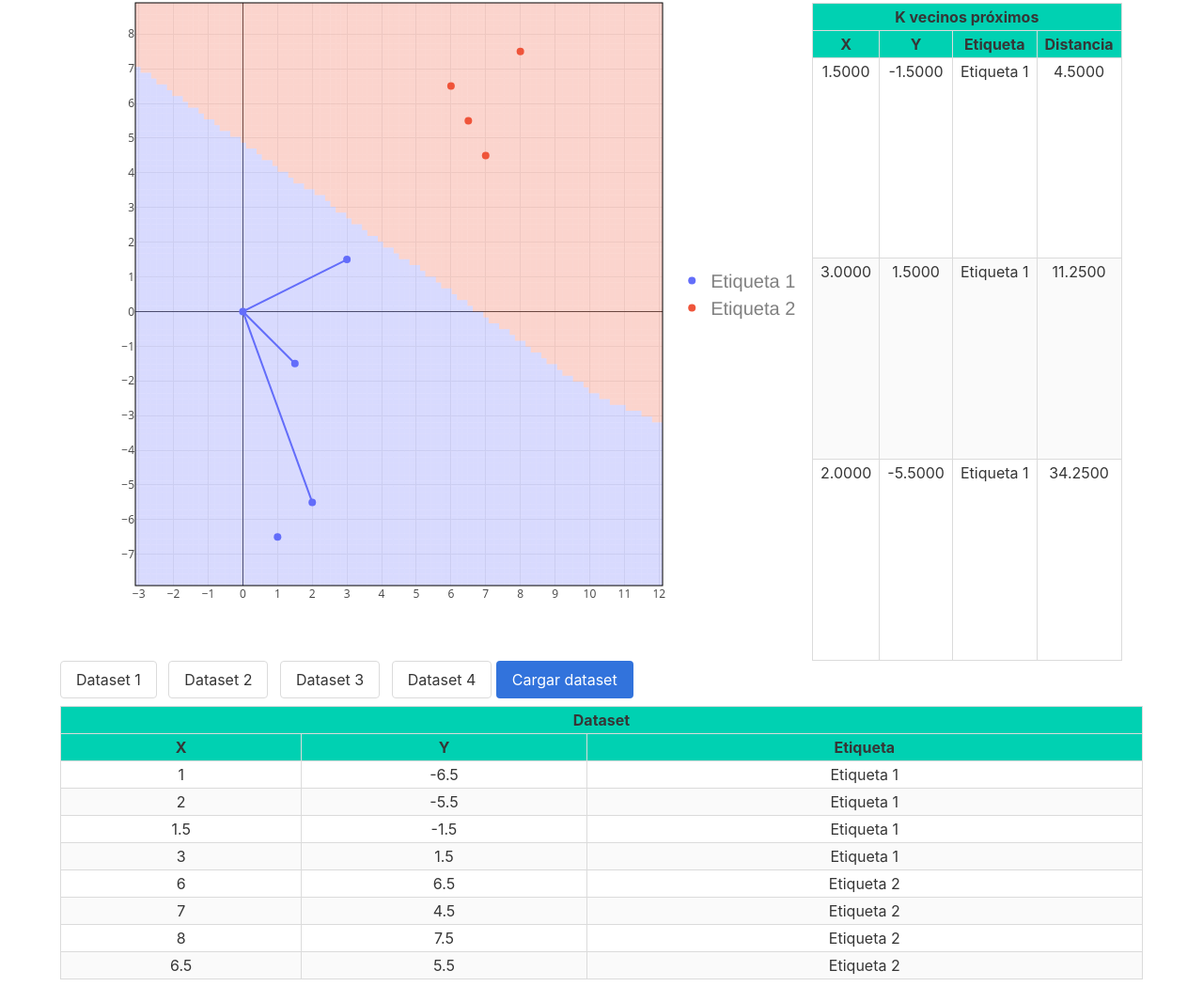
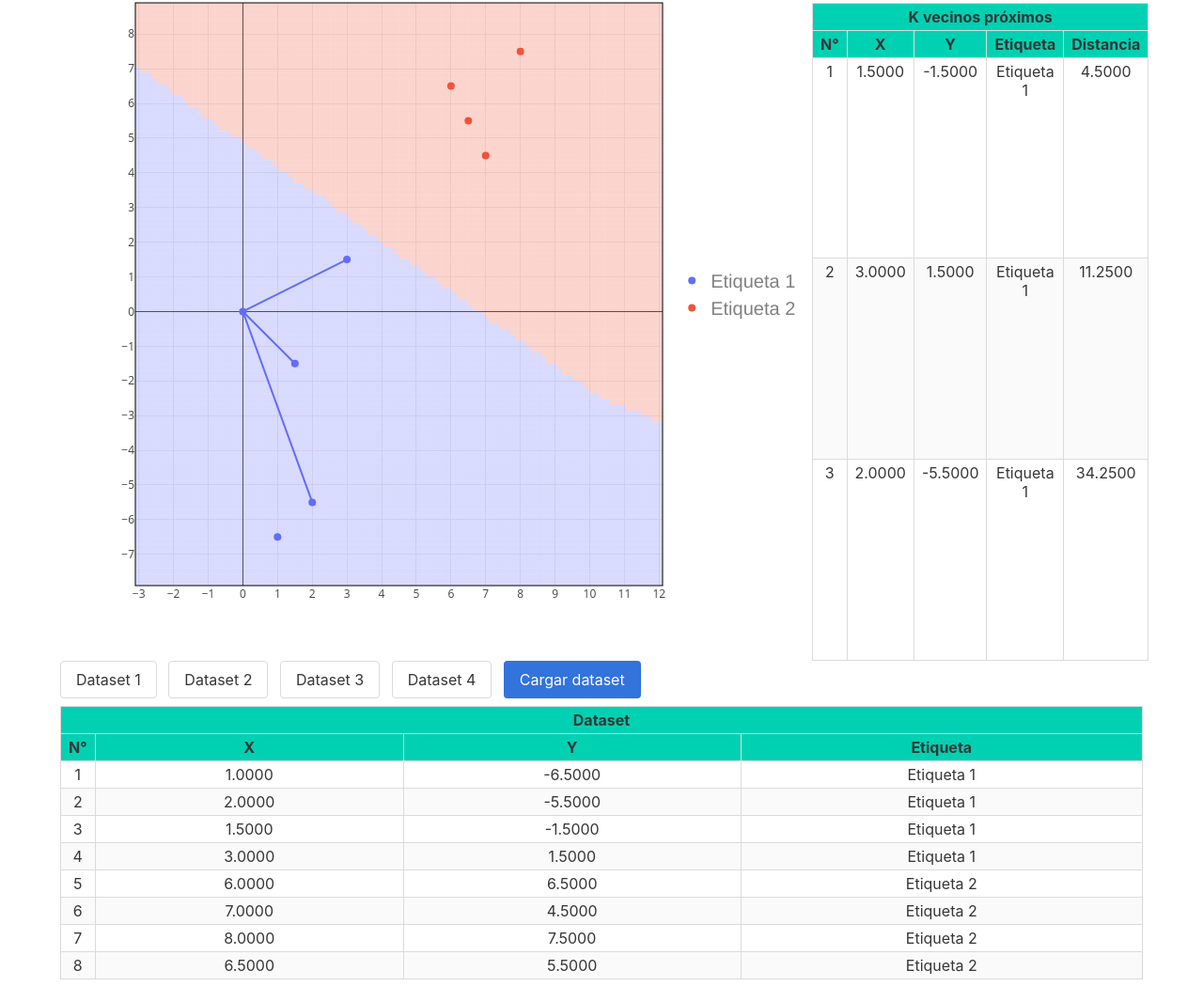
Before and after one commit to ianvaernet/IA-TPI, a plain HTML site: page index.html in a window 1280 px wide. Shown: the part 334-1400 px from the top of the page at 94% size. Drawn offline with nearby package versions, Linux system fonts and the light colour scheme.

Commit message:
refactor tables to be object oriented

```diff
--- a/dataset.js
+++ b/dataset.js
@@ -1,7 +1,7 @@
 class Dataset {
-  constructor(plot, tables, main, canvas) {
+  constructor(plot, datasetTable, main, canvas) {
     this.plot = plot;
-    this.tables = tables;
+    this.datasetTable = datasetTable;
     this.main = main;
     this.canvas = canvas;
     this.addDatasetButton = document.getElementById('add-dataset-button');
@@ -20,7 +20,7 @@ class Dataset {
     trainingData.forEach((d) => (labels.includes(d.label) ? {} : labels.push(d.label)));
     this.plot.setPlotLabels(labels);
     this.plot.updateTrainingDataToPlot(trainingData);
-    this.tables.updateDatasetTable(trainingData);
+    this.datasetTable.updateTable(trainingData);
     this.main.updateKNN(trainingData, { x: 0, y: 0 }, k);
     this.canvas.updateCanvas(trainingData, k);
   }
--- a/index.html
+++ b/index.html
@@ -65,12 +65,16 @@
         <canvas id="canvas" width="800px" height="800px"></canvas>
         <div id="chart"></div>
         <!-- Display the k nearest neighbours -->
-        <table class="table is-bordered is-striped is-narrow is-hoverable has-text-centered" id="knn-table">
+        <table
+          class="table is-bordered is-striped is-narrow is-hoverable has-text-centered"
+          id="knn-table"
+        >
           <thead class="has-background-primary has-text-white">
             <tr>
-              <th colspan="4">K vecinos próximos</th>
+              <th colspan="5">K vecinos próximos</th>
             </tr>
             <tr>
+              <th width="1%">N°</th>
               <th>X</th>
               <th>Y</th>
               <th>Etiqueta</th>
@@ -100,13 +104,20 @@
           Dataset 3
         </button>
         <button
-          class="button"
+          class="button mr-2"
           onclick="main.dataset.loadDatasetFromURL('datasets/dataset04.csv', main.k.getK())"
         >
           Dataset 4
         </button>
-        <button class="button is-link" id="add-dataset-button">Cargar dataset</button>
-        <input id="file-input" type="file" accept=".csv, .txt" style="display: none" />
+        <button class="button is-link" id="add-dataset-button">
+          Cargar dataset
+        </button>
+        <input
+          id="file-input"
+          type="file"
+          accept=".csv, .txt"
+          style="display: none"
+        />
       </div>
       <div>
         <!-- Display the dataset currently on the plot -->
@@ -115,15 +126,16 @@
         >
           <thead class="has-background-primary has-text-white">
             <tr>
-              <th colspan="3">Dataset</th>
+              <th colspan="4">Dataset</th>
             </tr>
             <tr>
+              <th width="1%">N°</th>
               <th>X</th>
               <th>Y</th>
               <th>Etiqueta</th>
             </tr>
           </thead>
-          <tbody id="table-body"></tbody>
+          <tbody id="dataset-table-body"></tbody>
         </table>
       </div>
     </div>
--- a/main.js
+++ b/main.js
@@ -8,9 +8,11 @@
 class Main {
   constructor() {
     this.plot = new Plot();
-    this.tables = new Tables();
+    const floatParser = v => parseFloat(v).toFixed(4);
+    this.datasetTable = new Table('dataset-table-body', ["x", "y", "label"], { x: floatParser, y: floatParser });
+    this.knnTable = new Table('knn-table-body', ["x", "y", "label", "distance"], { x: floatParser, y: floatParser, distance: floatParser });
     this.canvas = new Canvas(this, this.plot);
-    this.dataset = new Dataset(this.plot, this.tables, this, this.canvas);
+    this.dataset = new Dataset(this.plot, this.datasetTable, this, this.canvas);
     this.k = new K(this, this.canvas, this.dataset);
     this.events = new Events(this, this.plot, this.dataset, this.k, this.canvas);
     this.dataset.updateTrainingData(
@@ -88,7 +90,7 @@ class Main {
   updateKNN(trainingData, newInstance, k) {
     const { P, d } = this.knn(trainingData, newInstance, k);
     this.plot.updatePlot(P, d, k);
-    this.tables.updateKnnTable(P, k);
+    this.knnTable.updateTable(P.splice(0, k));
   }
 }
 
--- a/table.js
+++ b/table.js
@@ -1,10 +1,8 @@
-const datasetTableBodyId = 'table-body';
-const knnTableBodyId = 'knn-table-body';
-
-class Tables {
-  constructor() {
-    this.datasetTableBody = document.getElementById(datasetTableBodyId);
-    this.knnTableBody = document.getElementById(knnTableBodyId);
+class Table {
+  constructor(bodyId, columns = [], parsers = {}) {
+    this.tableBody = document.getElementById(bodyId);
+    this.columns = columns;
+    this.parsers = parsers;
   }
 
   removeAllChildNodes(parent) {
@@ -19,28 +17,15 @@ class Tables {
     tr.appendChild(td);
   }
 
-  updateDatasetTable(data) {
-    this.removeAllChildNodes(this.datasetTableBody);
-    data.forEach((d) => {
+  updateTable(rows) {
+    this.removeAllChildNodes(this.tableBody);
+    rows.forEach((row, index) => {
       const tr = document.createElement('tr');
-      this.addTableData(tr, d.x);
-      this.addTableData(tr, d.y);
-      this.addTableData(tr, d.label);
-      this.datasetTableBody.appendChild(tr);
+      this.addTableData(tr, index + 1);
+      this.columns.forEach(column => {
+        this.addTableData(tr, this.parsers[column] ? this.parsers[column](row[column]) : row[column]);
+        this.tableBody.appendChild(tr);
+      });
     });
   }
-
-  updateKnnTable(orderedTrainingDataWithDistances, k) {
-    this.removeAllChildNodes(this.knnTableBody);
-    const max = orderedTrainingDataWithDistances.length < k ? orderedTrainingDataWithDistances.length : k;
-    for (let i = 0; i < max; i++) {
-      const data = orderedTrainingDataWithDistances[i];
-      const tr = document.createElement('tr');
-      this.addTableData(tr, data.x.toFixed(4));
-      this.addTableData(tr, data.y.toFixed(4));
-      this.addTableData(tr, data.label);
-      this.addTableData(tr, data.distance.toFixed(4));
-      this.knnTableBody.appendChild(tr);
-    }
-  }
 }
```
